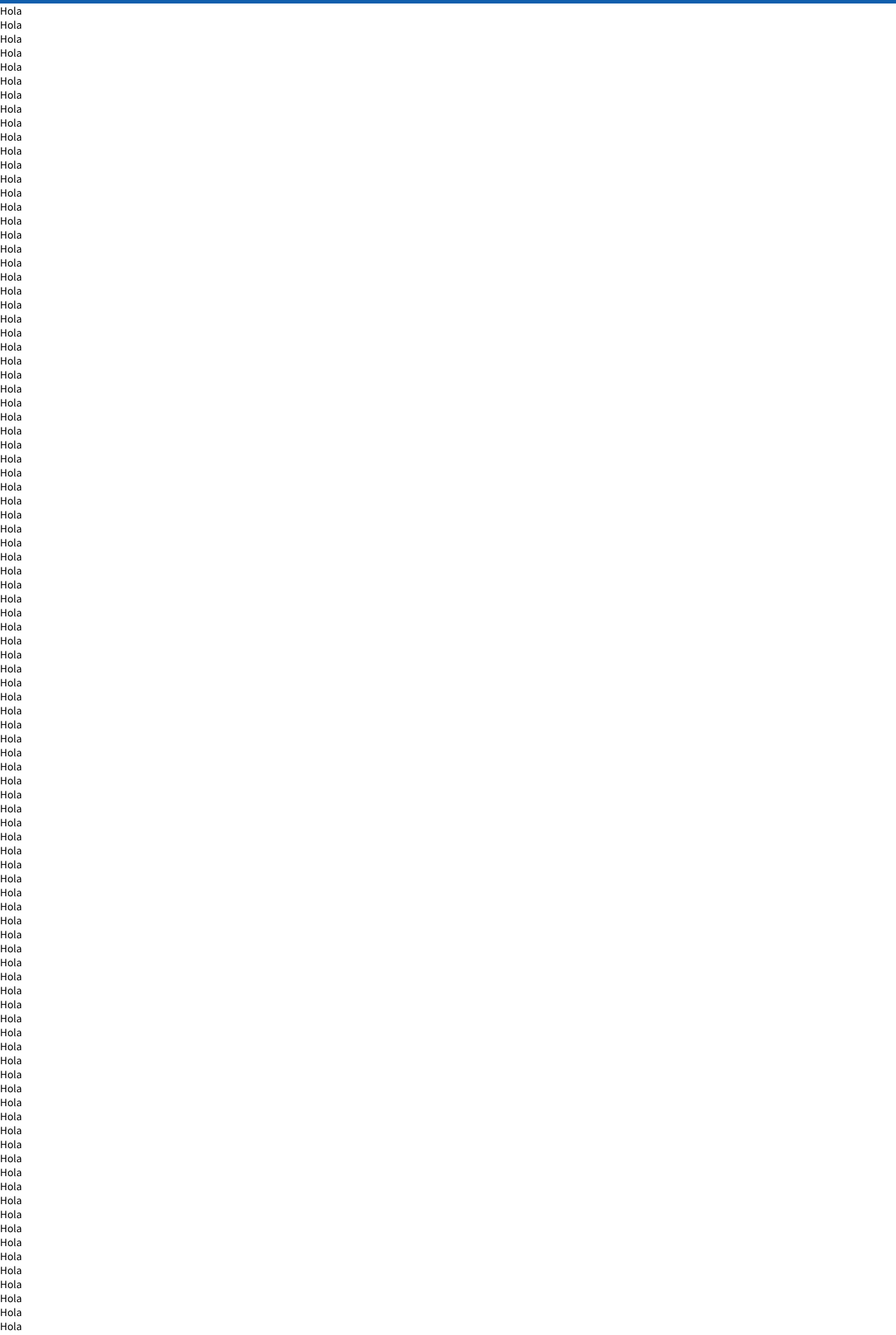
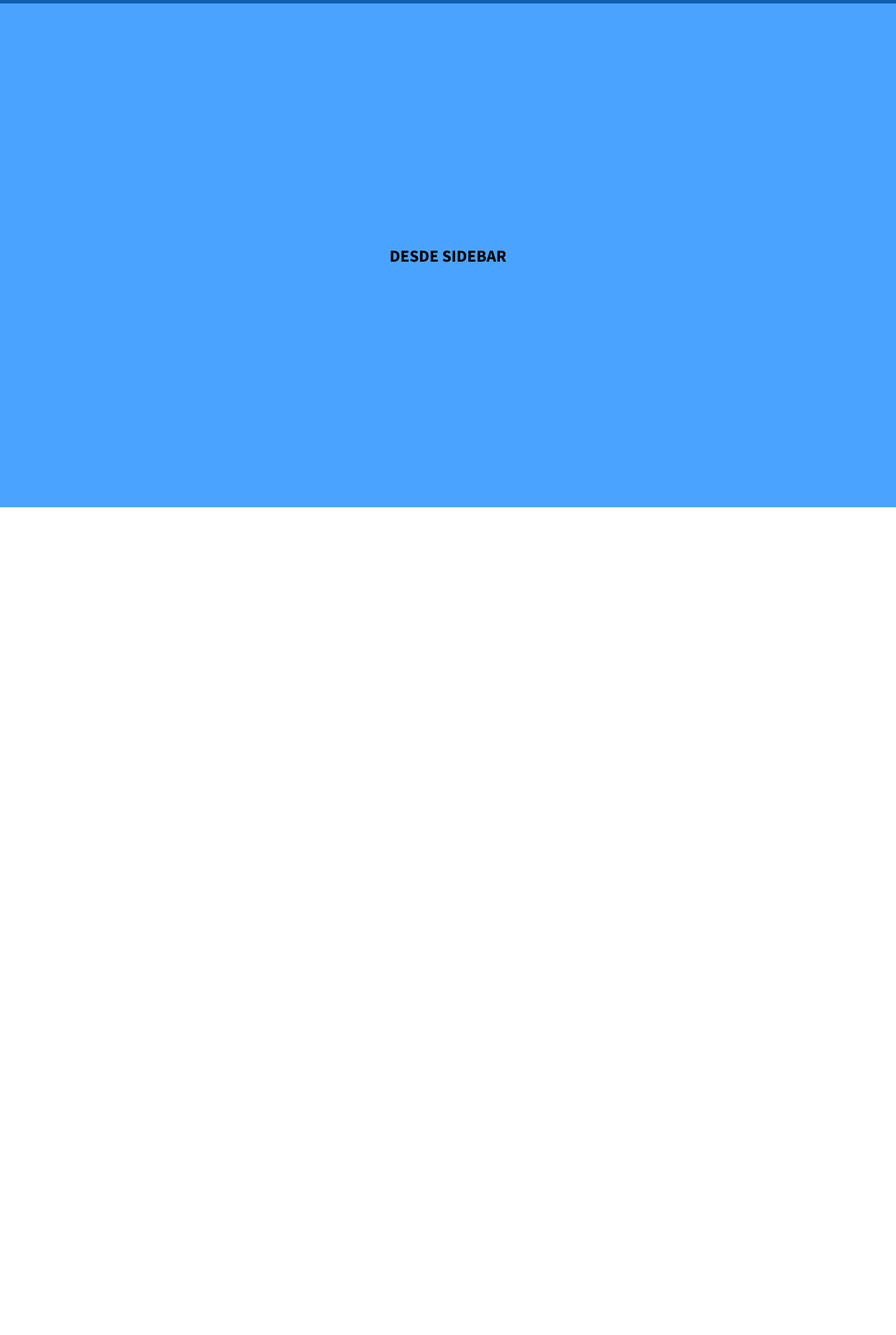
Before and after one commit to clasesucatmarlon/DashboardMG, a React (Create React App) app: page / in a window 1280 px wide. Shown: the part 45-1953 px from the top of the page at 70% size. After the commit the page ends 800 px from the top, so only its background shows below. Built offline with nearby package versions, Linux system fonts and the light colour scheme.

Commit message:
Componente Sidebar

```diff
--- a/src/App.js
+++ b/src/App.js
@@ -1,115 +1,12 @@
 import '../src/assets/css/styles.css'
+import { Sidebar } from './components/sidebar/Sidebar';
 import Topbar from './components/topBar/Topbar'
 
 function App() {
   return (
     <div>
       <Topbar />
-      <p>Hola</p>
-      <p>Hola</p>
-      <p>Hola</p>
-      <p>Hola</p>
-      <p>Hola</p>
-      <p>Hola</p>
-      <p>Hola</p>
-      <p>Hola</p>
-      <p>Hola</p>
-      <p>Hola</p>
-      <p>Hola</p>
-      <p>Hola</p>
-      <p>Hola</p>
-      <p>Hola</p>
-      <p>Hola</p>
-      <p>Hola</p>
-      <p>Hola</p>
-      <p>Hola</p>
-      <p>Hola</p>
-      <p>Hola</p>
-      <p>Hola</p>
-      <p>Hola</p>
-      <p>Hola</p>
-      <p>Hola</p>
-      <p>Hola</p>
-      <p>Hola</p>
-      <p>Hola</p>
-      <p>Hola</p>
-      <p>Hola</p>
-      <p>Hola</p>
-      <p>Hola</p>
-      <p>Hola</p>
-      <p>Hola</p>
-      <p>Hola</p>
-      <p>Hola</p>
-      <p>Hola</p>
-      <p>Hola</p>
-      <p>Hola</p>
-      <p>Hola</p>
-      <p>Hola</p>
-      <p>Hola</p>
-      <p>Hola</p>
-      <p>Hola</p>
-      <p>Hola</p>
-      <p>Hola</p>
-      <p>Hola</p>
-      <p>Hola</p>
-      <p>Hola</p>
-      <p>Hola</p>
-      <p>Hola</p>
-      <p>Hola</p>
-      <p>Hola</p>
-      <p>Hola</p>
-      <p>Hola</p>
-      <p>Hola</p>
-      <p>Hola</p>
-      <p>Hola</p>
-      <p>Hola</p>
-      <p>Hola</p>
-      <p>Hola</p>
-      <p>Hola</p>
-      <p>Hola</p>
-      <p>Hola</p>
-      <p>Hola</p>
-      <p>Hola</p>
-      <p>Hola</p>
-      <p>Hola</p>
-      <p>Hola</p>
-      <p>Hola</p>
-      <p>Hola</p>
-      <p>Hola</p>
-      <p>Hola</p>
-      <p>Hola</p>
-      <p>Hola</p>
-      <p>Hola</p>
-      <p>Hola</p>
-      <p>Hola</p>
-      <p>Hola</p>
-      <p>Hola</p>
-      <p>Hola</p>
-      <p>Hola</p>
-      <p>Hola</p>
-      <p>Hola</p>
-      <p>Hola</p>
-      <p>Hola</p>
-      <p>Hola</p>
-      <p>Hola</p>
-      <p>Hola</p>
-      <p>Hola</p>
-      <p>Hola</p>
-      <p>Hola</p>
-      <p>Hola</p>
-      <p>Hola</p>
-      <p>Hola</p>
-      <p>Hola</p>
-      <p>Hola</p>
-      <p>Hola</p>
-      <p>Hola</p>
-      <p>Hola</p>
-      <p>Hola</p>
-      <p>Hola</p>
-      <p>Hola</p>
-      <p>Hola</p>
-      <p>Hola</p>
-      <p>Hola</p>
+      <Sidebar />
     </div>
   );
 }
--- a/src/assets/css/styles.css
+++ b/src/assets/css/styles.css
@@ -60,4 +60,13 @@
   cursor: pointer;
 }
 
+.sidebar {
+  background-color: #4AA4FF;
+  height: 90vh;
+  display: flex;
+  justify-content: center;
+  align-items: center;
+  text-transform: uppercase;
+}
+
 /*# sourceMappingURL=styles.css.map */
--- /dev/null
+++ b/src/assets/sass/_sidebar.scss
@@ -0,0 +1,8 @@
+.sidebar {
+  background-color: $secondary;
+  height: 90vh;
+  display: flex;
+  justify-content: center;
+  align-items: center;
+  text-transform: uppercase;
+}
--- a/src/assets/sass/styles.scss
+++ b/src/assets/sass/styles.scss
@@ -3,3 +3,4 @@
 @import "variables";
 @import "global";
 @import "topbar";
+@import "sidebar";
--- /dev/null
+++ b/src/components/sidebar/Sidebar.jsx
@@ -0,0 +1,9 @@
+import React from 'react'
+
+export const Sidebar = () => {
+  return (
+    <div className="sidebar">
+      <h2>Desde Sidebar</h2>
+    </div>
+  )
+}
```
Also changed, not shown: 1 other file (tests, documents, lock files or other folders).
